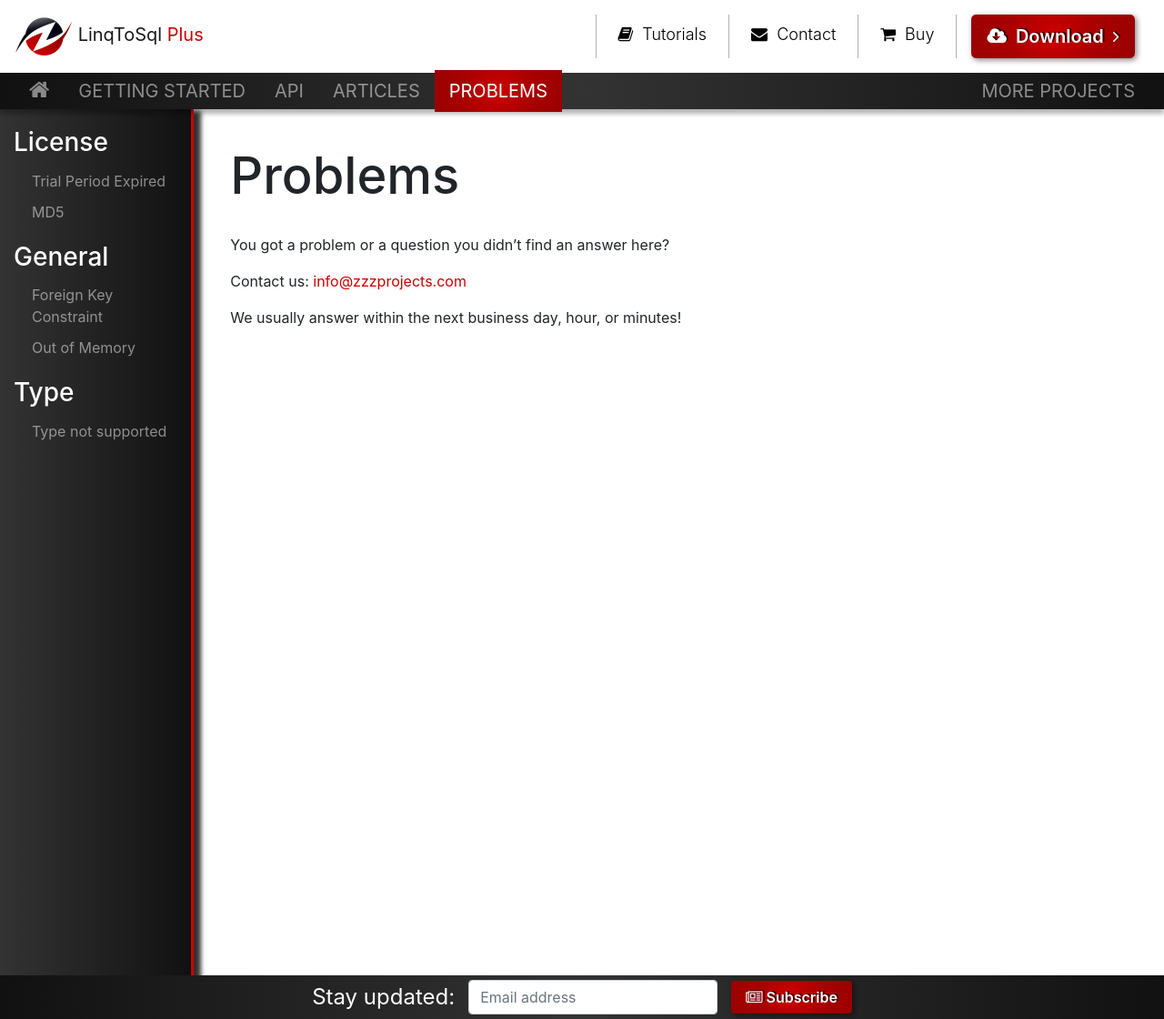
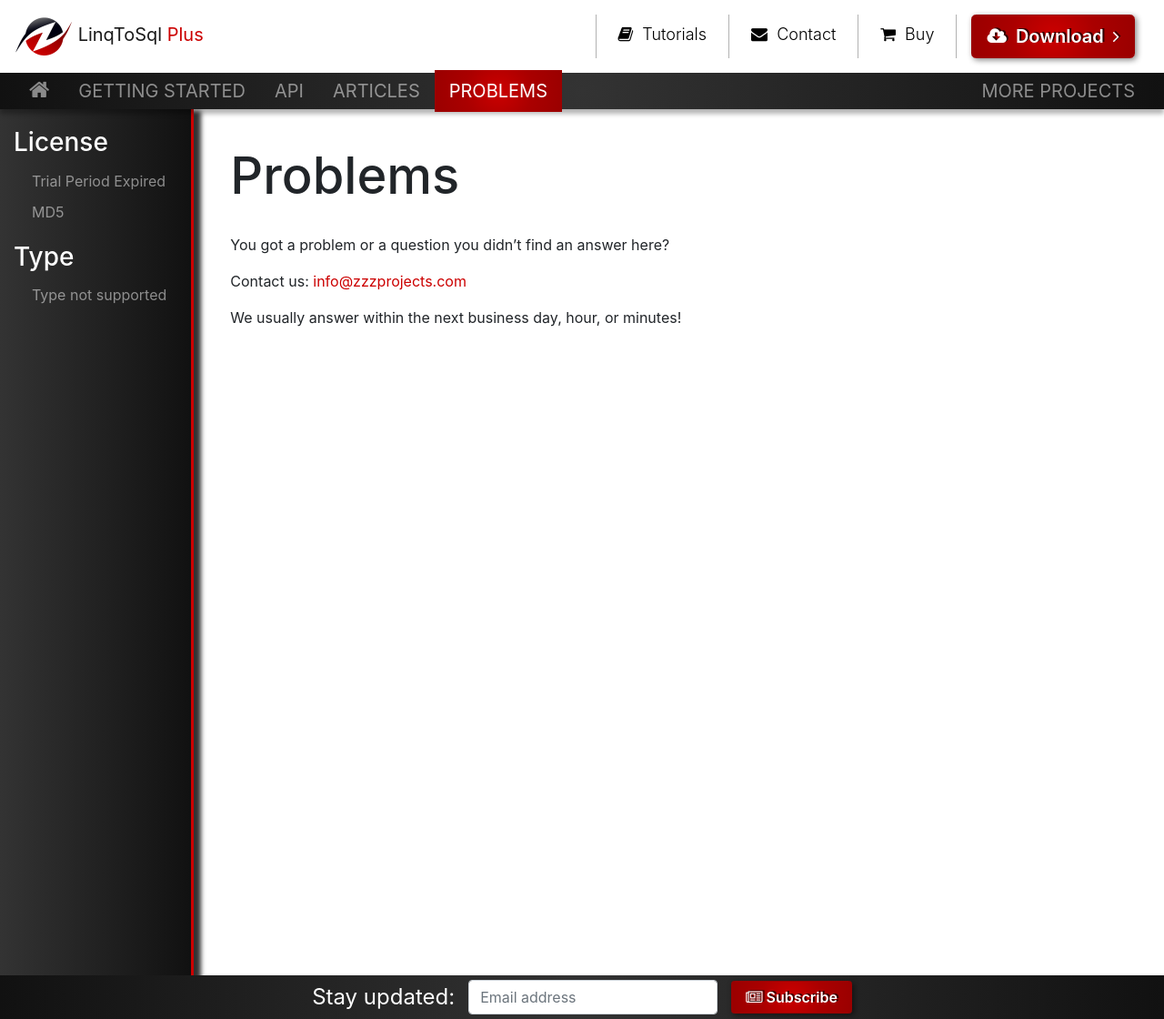
Before and after one commit to zzzprojects/LinqToSql-Plus, a Jekyll site: the page built from docs/pages/problems/problems.md, in a window 1280 px wide and 1120 px high. Shown: the whole window at 91% size. Built offline with Jekyll 4.4.1, drawn with Linux system fonts in a browser that asks for light colours; nearby versions of some CDN libraries.

Commit message:
Update section-sidebar.html

```diff
--- a/docs/_includes/custom/section-sidebar.html
+++ b/docs/_includes/custom/section-sidebar.html
@@ -114,11 +114,11 @@
 			<li><a href="{{ site.github.url }}/dbbulkoperationconcurrency-exception">DbBulkOperationConcurrency</a></li>
 		</ul>!-->
 
-		<h3>General</h3>
+		<!--<h3>General</h3>
 		<ul>
 			<li><a href="{{ site.github.url }}/foreign-key-constraint-autodetectchanges-disabled">Foreign Key Constraint</a></li>
 			<li><a href="{{ site.github.url }}/out-of-memory">Out of Memory</a></li>
-		</ul>
+		</ul>!-->
 
 		<h3>Type</h3>
 		<ul>
```
